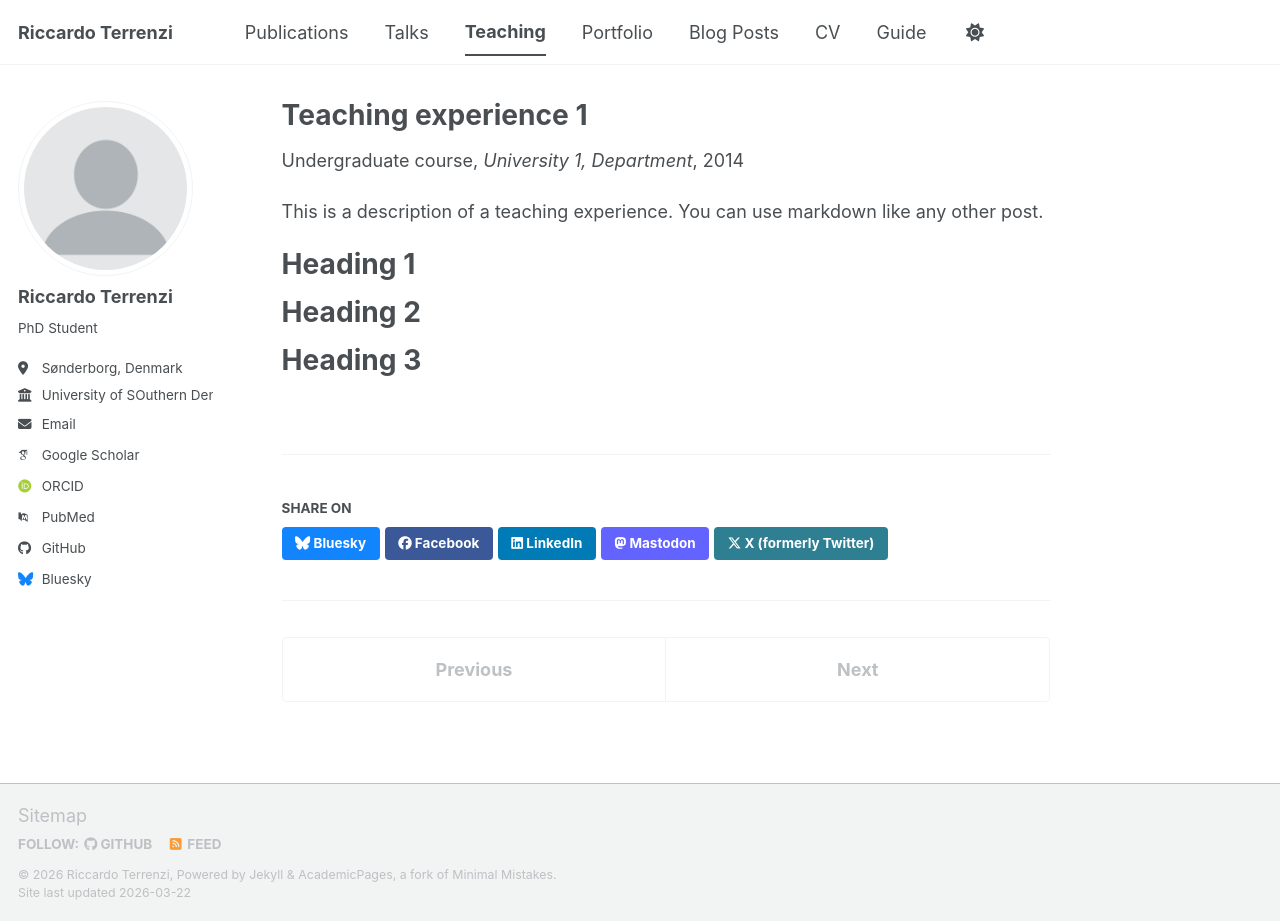
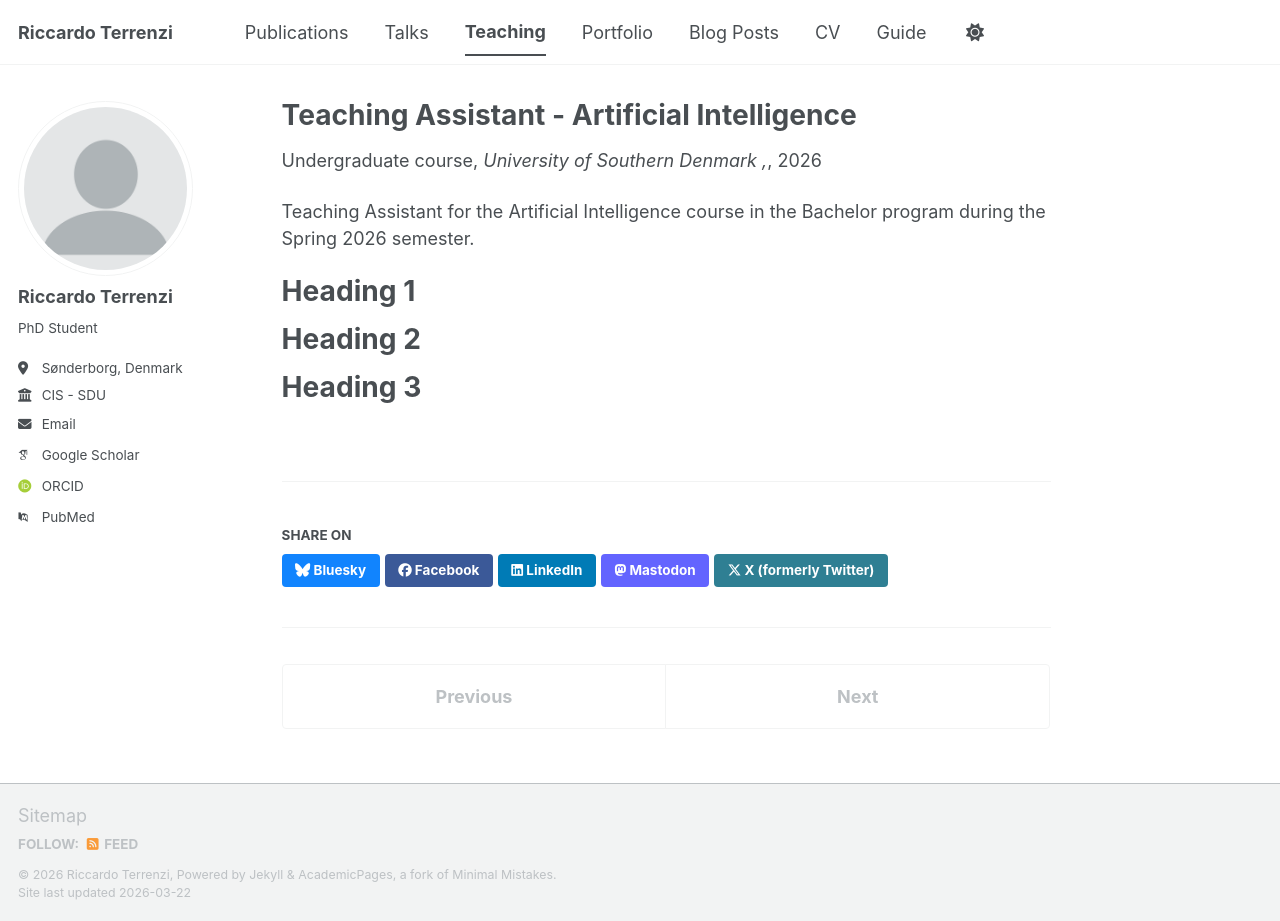
Before and after one commit to Ricter22/ricter22.github.io, a Jekyll site: the page built from _teaching/2014-spring-teaching-1.md, in a window 1280 px wide and 921 px high. Built offline with Jekyll 4.4.1, drawn with Linux system fonts in a browser that asks for light colours; some web fonts are replaced; a script bundle is joined from its source files by our own code; library files that are not in the unit come from our copies.

Commit message:
update course 1

```diff
--- a/_config.yml
+++ b/_config.yml
@@ -28,7 +28,7 @@ author:
   pronouns         : # example: "she/her"
   bio              : "PhD Student"
   location         : "Sønderborg, Denmark"
-  employer         : "University of SOuthern Denmark"
+  employer         : "CIS - SDU"
   uri              : # URL
   email            : "rite@mmmi.sdu.dk"
 
@@ -51,13 +51,13 @@ author:
   bitbucket        : # Username - Update with your username on the site
   codepen          : # Username
   dribbble         : # Username
-  github           : "academicpages"
+  github           : # username
   kaggle           : # Username
   stackoverflow    : # User number or user number and name (i.e., use "1" or "1/jeff-atwood")
 
   # Social media
   artstation       : # Username
-  bluesky          : "bsky.app" # Replace this with you Bluesky username
+  bluesky          : #"bsky.app" # Replace this with you Bluesky username
   facebook         : # Username
   flickr           : # Username
   foursquare       : # Username
@@ -138,7 +138,7 @@ yandex_site_verification :
 
 # Social Sharing
 twitter:
-  username               : &twitter
+  username               : #&twitter
 facebook:
   username               :
   app_id                 :
--- a/_teaching/2014-spring-teaching-1.md
+++ b/_teaching/2014-spring-teaching-1.md
@@ -1,14 +1,14 @@
 ---
-title: "Teaching experience 1"
+title: "Teaching Assistant - Artificial Intelligence"
 collection: teaching
 type: "Undergraduate course"
-permalink: /teaching/2014-spring-teaching-1
-venue: "University 1, Department"
-date: 2014-01-01
-location: "City, Country"
+permalink: /teaching/2026-spring-teaching-ai
+venue: "University of Southern Denmark ,"
+date: 2026-02-01
+location: "Sønderborg, Denmark"
 ---
 
-This is a description of a teaching experience. You can use markdown like any other post.
+Teaching Assistant for the Artificial Intelligence course in the Bachelor program during the Spring 2026 semester.
 
 Heading 1
 ======
```
